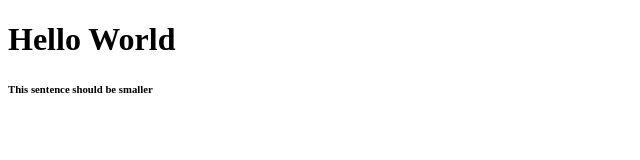
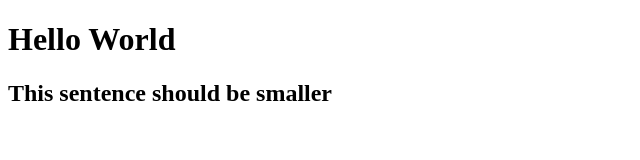
Before and after one commit to rebeccazhu100/rebeccazhu100.github.io, a plain HTML site: page index.html in a window 1280 px wide. Shown: the whole page, without its empty margins (0-640 px from the left). Drawn offline with Linux system fonts and the light colour scheme.

Commit message:
More boilerplate

```diff
--- a/index.html
+++ b/index.html
@@ -4,6 +4,6 @@
 	</head>
 	<body>
 		<h1>Hello World</h1>
-		<h6>This sentence should be smaller</h6>
+		<h2>This sentence should be smaller</h2>
 	</body>
 </html>
```
